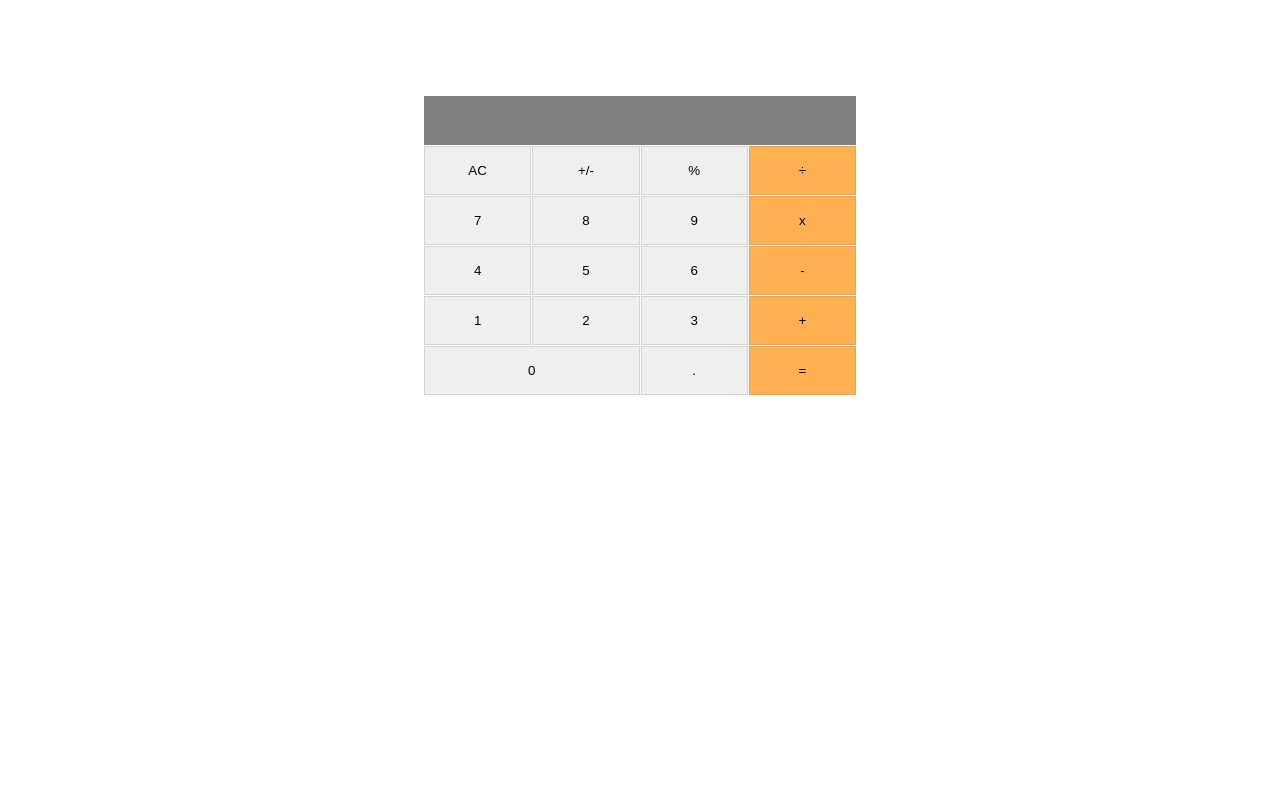
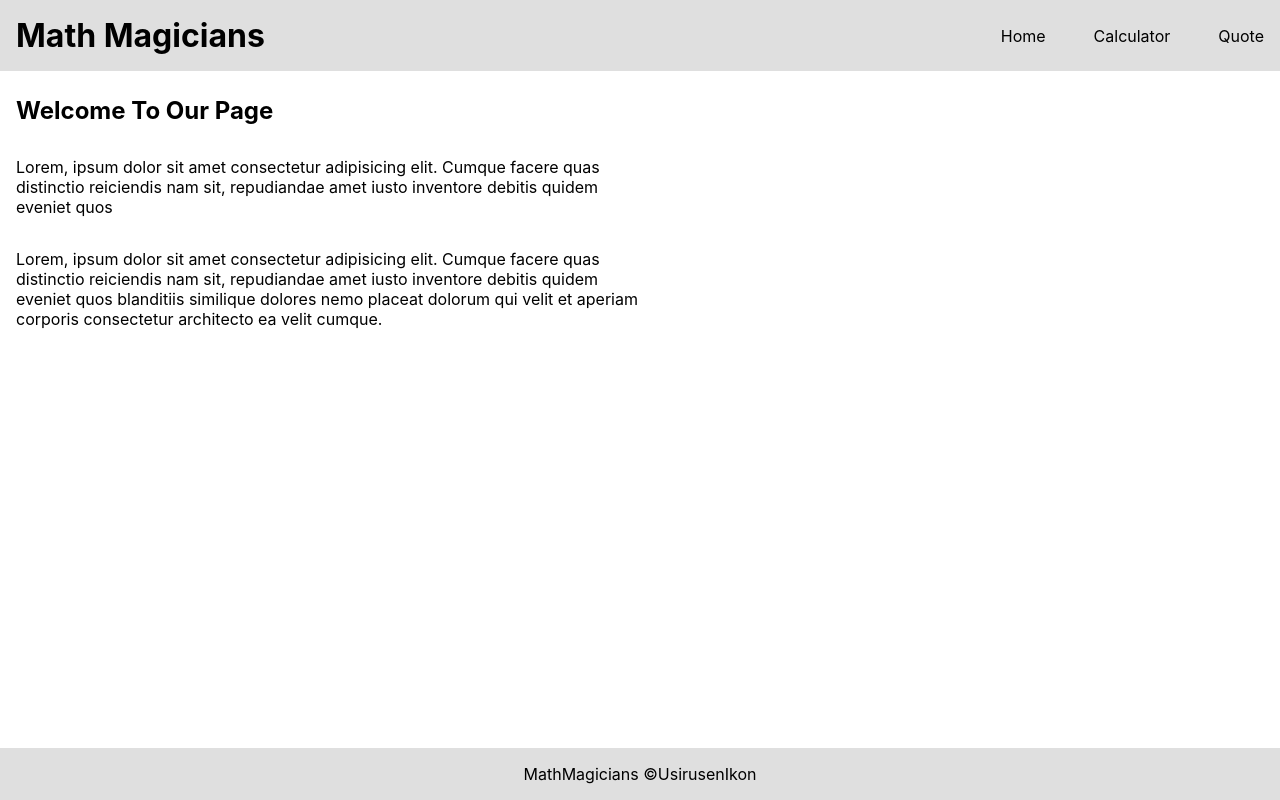
Before and after one commit to UsirusenIkon/Math-Magicians, a React (Create React App) app: page / in a window 1280 px wide. Built offline with nearby package versions, Linux system fonts and the light colour scheme.

Commit message:
Applied Routers and styled website

```diff
--- a/package.json
+++ b/package.json
@@ -9,6 +9,7 @@
     "big.js": "^6.2.1",
     "react": "^18.2.0",
     "react-dom": "^18.2.0",
+    "react-router-dom": "^6.4.3",
     "react-scripts": "5.0.1",
     "web-vitals": "^2.1.4"
   },
--- /dev/null
+++ b/src/App.css
@@ -0,0 +1,47 @@
+/* stylelint-disable csstree/validator */
+:root {
+  --primary-color: black;
+  --secondary-color: grey;
+  --tetiary-color-1: rgba(255, 140, 0, 0.687);
+  --tetiary-color-2: rgba(128, 128, 128, 0.256);
+}
+
+* {
+  margin: 0;
+  padding: 0;
+  box-sizing: border-box;
+}
+
+nav {
+  position: fixed;
+  top: 0;
+  right: 0;
+  display: flex;
+  justify-content: space-between;
+  align-items: center;
+  width: 100%;
+  padding: 1rem;
+  background-color: var(--tetiary-color-2);
+}
+
+a {
+  text-decoration: none;
+  color: var(--primary-color);
+  font-size: clamp(0.1rem, 4vw, 1rem);
+}
+
+ul {
+  display: flex;
+  gap: clamp(0.01rem, 4vw, 3rem);
+  list-style: none;
+}
+
+footer {
+  text-align: center;
+  position: fixed;
+  bottom: 0;
+  left: 0;
+  padding: 1rem;
+  width: 100%;
+  background-color: var(--tetiary-color-2);
+}
--- a/src/App.js
+++ /dev/null
@@ -1,19 +0,0 @@
-import React from 'react';
-import Calculator from './components/Calculator';
-
-class App extends React.Component {
-  constructor(props) {
-    super(props);
-    this.state = {};
-  }
-
-  render() {
-    return (
-      <div className="App">
-        <Calculator />
-      </div>
-    );
-  }
-}
-
-export default App;
--- /dev/null
+++ b/src/App.jsx
@@ -0,0 +1,31 @@
+import React from 'react';
+import { Route, Routes, Link } from 'react-router-dom';
+import Calculator from './components/Calculator';
+import Home from './components/Home/Home';
+import Quote from './components/Quote/Quote';
+import './App.css';
+
+function App() {
+  return (
+    <div>
+      <nav>
+        <h1>Math Magicians</h1>
+        <ul>
+          <li><Link to="/">Home</Link></li>
+          <li><Link to="/calculator">Calculator</Link></li>
+          <li><Link to="/Quote">Quote</Link></li>
+        </ul>
+      </nav>
+      <Routes>
+        <Route path="/" element={<Home />} />
+        <Route path="/calculator" element={<Calculator />} />
+        <Route path="/Quote" element={<Quote />} />
+      </Routes>
+      <footer>
+        <span>MathMagicians &copy;UsirusenIkon</span>
+      </footer>
+    </div>
+  );
+}
+
+export default App;
--- a/src/components/Calculator.css
+++ b/src/components/Calculator.css
@@ -1,3 +1,11 @@
+/* stylelint-disable csstree/validator */
+:root {
+  --primary-color: black;
+  --secondary-color: grey;
+  --tetiary-color-1: rgba(255, 140, 0, 0.687);
+  --tetiary-color-2: rgba(128, 128, 128, 0.256);
+}
+
 * {
   box-sizing: border-box;
 }
@@ -6,10 +14,25 @@ body {
   padding: 1rem;
 }
 
+h1 {
+  font-size: clamp(1.1rem, 5vw, 2rem);
+}
+
+h2 {
+  font-size: clamp(1rem, 5vw, 1.5rem);
+}
+
+.calculator-page {
+  display: flex;
+  flex-wrap: wrap;
+  margin: 6rem 0;
+  justify-content: center;
+  gap: 2rem;
+}
+
 .calculator {
   width: 100%;
   max-width: 27rem;
-  margin: 5rem auto;
 }
 
 .calculator-buttons {
@@ -20,7 +43,7 @@ body {
 
 .number {
   grid-column: span 4;
-  background-color: grey;
+  background-color: var(--secondary-color);
   border: none;
   font-size: larger;
   padding: 0.7rem;
@@ -30,7 +53,7 @@ body {
 
 .calc-buttons {
   padding: 1rem;
-  border: 1px solid rgba(128, 128, 128, 0.256);
+  border: 1px solid var(--tetiary-color-2);
 }
 
 .zero {
@@ -38,5 +61,5 @@ body {
 }
 
 .m-sign {
-  background-color: rgba(255, 140, 0, 0.687);
+  background-color: var(--tetiary-color-1);
 }
--- a/src/components/Calculator.jsx
+++ b/src/components/Calculator.jsx
@@ -17,6 +17,8 @@ const Calculator = () => {
   }
 
   return (
+    <div className="calculator-page">
+      <h2>Let's Do Some Math!</h2>
       <div className="calculator">
         <div className="calculator-buttons">
           <div className="number">
@@ -45,6 +47,7 @@ const Calculator = () => {
           <button type="button" className="calc-buttons m-sign" onClick={clickHandler}>=</button>
         </div>
       </div>
+    </div>
   );
 }
 
--- /dev/null
+++ b/src/components/Home/Home.css
@@ -0,0 +1,13 @@
+* {
+  margin: 0;
+  padding: 0;
+}
+
+.home {
+  margin: 5rem 0;
+}
+
+p {
+  margin: 2rem 0;
+  max-width: 40rem;
+}
--- /dev/null
+++ b/src/components/Home/Home.jsx
@@ -0,0 +1,21 @@
+import './Home.css';
+
+const Home = () => (
+  <div className="home">
+    <h2>Welcome To Our Page</h2>
+    <p>
+      Lorem, ipsum dolor sit amet consectetur adipisicing elit. Cumque
+      facere quas distinctio reiciendis nam sit, repudiandae amet iusto
+      inventore debitis quidem eveniet quos
+    </p>
+    <p>
+      Lorem, ipsum dolor sit amet consectetur adipisicing elit. Cumque
+      facere quas distinctio reiciendis nam sit, repudiandae amet iusto
+      inventore debitis quidem eveniet quos blanditiis similique dolores
+      nemo placeat dolorum qui velit et aperiam corporis consectetur
+      architecto ea velit cumque.
+    </p>
+  </div>
+);
+
+export default Home;
--- /dev/null
+++ b/src/components/Quote/Quote.css
@@ -0,0 +1,14 @@
+* {
+  margin: 0;
+  padding: 0;
+}
+
+.quote {
+  margin: 5rem 0;
+  max-width: 40rem;
+}
+
+i {
+  display: block;
+  margin: 1rem 0;
+}
--- /dev/null
+++ b/src/components/Quote/Quote.jsx
@@ -0,0 +1,13 @@
+import './Quote.css';
+
+const Quote = () => (
+  <p className="quote">
+    Mathematics as an expression of the human mind reflects the active will,
+    the contemplative reason, and the desire for aesthetic perfection. Its
+    basic elements are logic and intuition, analysis and construction,
+    generality and individuality.
+    <i>— Richard Courant, German-American mathematician</i>
+  </p>
+);
+
+export default Quote;
--- a/src/index.js
+++ b/src/index.js
@@ -1,12 +1,15 @@
 import React from 'react';
 import ReactDOM from 'react-dom/client';
 import './index.css';
+import { BrowserRouter } from 'react-router-dom';
 import App from './App';
 
 const root = ReactDOM.createRoot(document.getElementById('root'));
 root.render(
   <React.StrictMode>
-    <App />
+    <BrowserRouter>
+      <App />
+    </BrowserRouter>
   </React.StrictMode>,
 );
 
```
Also changed, not shown: 1 other file (tests, documents, lock files or other folders). Lines whose indentation alone changed are shown as unchanged.
